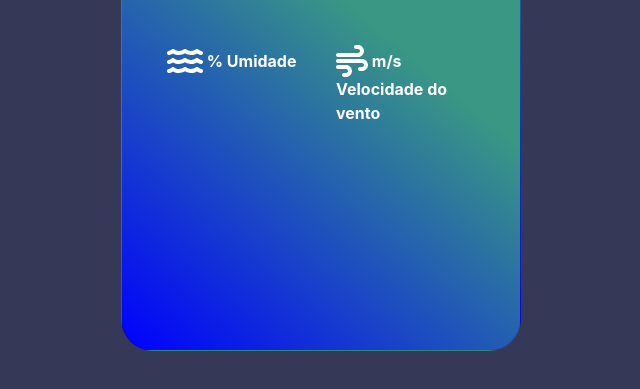
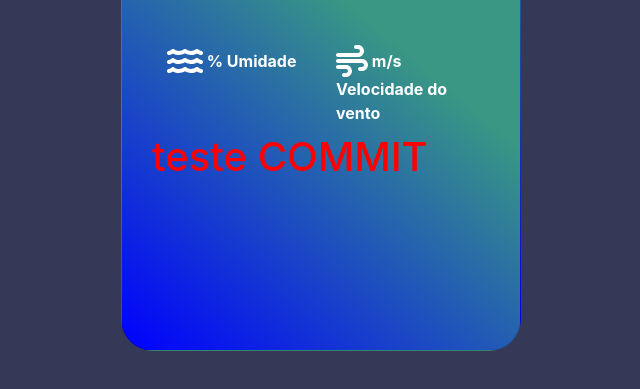
Before and after one commit to BrunoSantosLira/Web_App-Weather, a plain HTML site: page index.html in a window 1280 px wide. Shown: the part 321-710 px from the top of the page, without its empty margins (319-959 px from the left). Drawn offline with nearby package versions, Linux system fonts and the light colour scheme.

Commit message:
teste commit na branch teste

```diff
--- a/index.html
+++ b/index.html
@@ -52,6 +52,7 @@
                                 <label for="">Velocidade do vento</label>
                             </div>
 
+                            <h1>teste COMMIT</h1>
                           </div>
 
 
```
